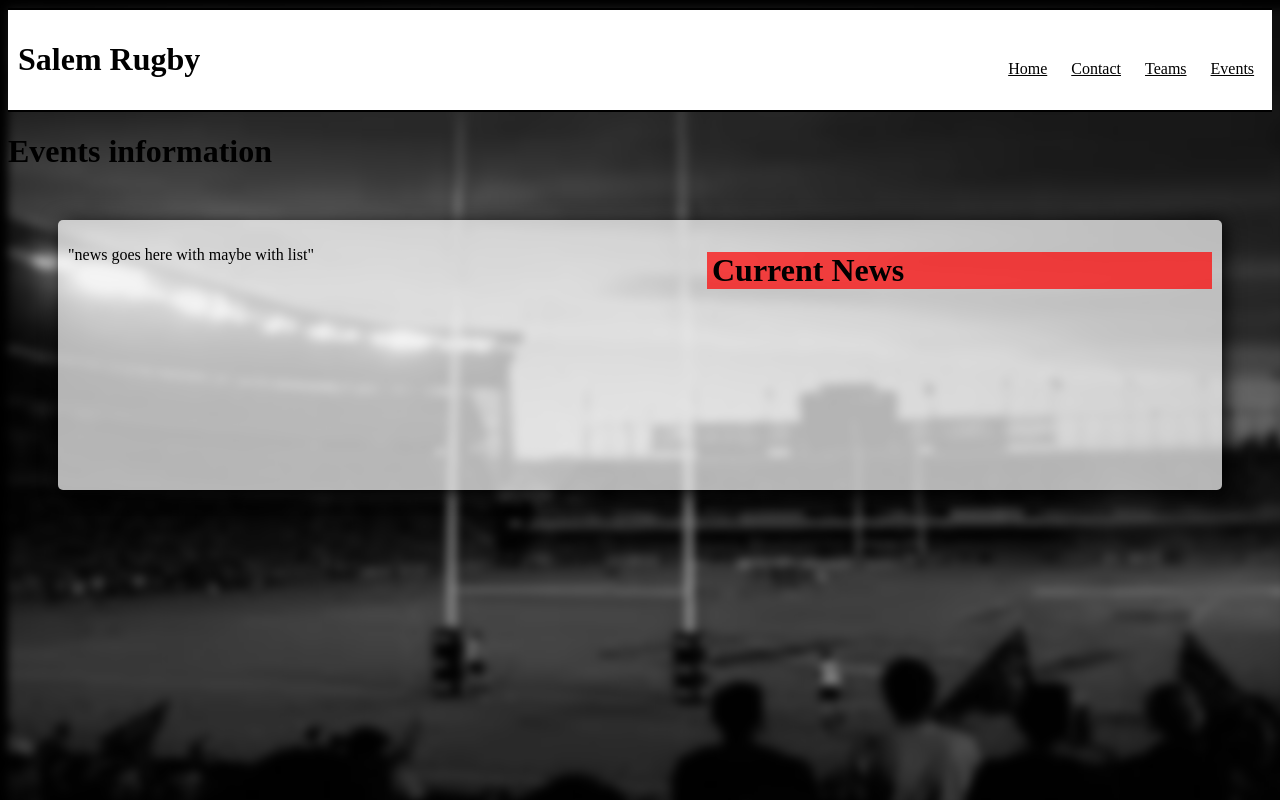
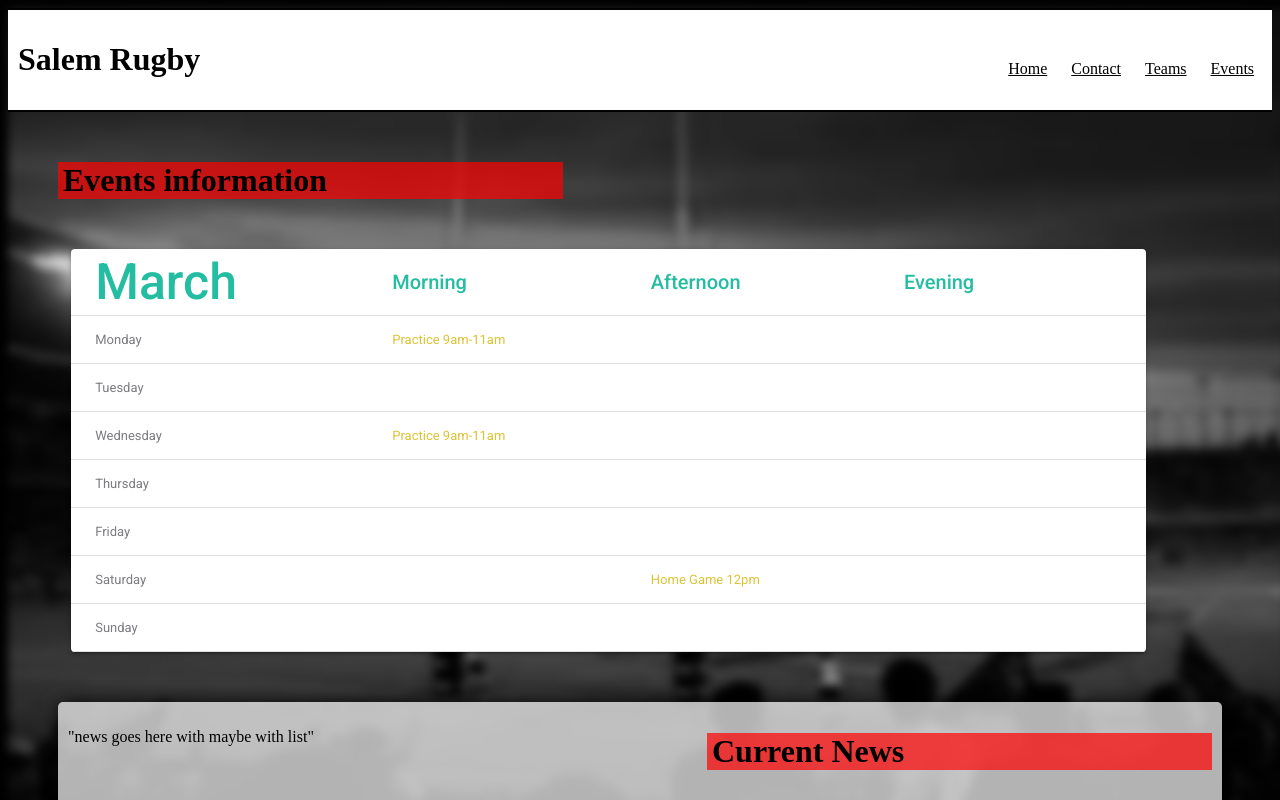
Before and after one commit to AlexGarcia2/capstone, a React app: page /#/Events in a window 1280 px wide. Shown: the top 800 px of the page. Built offline with nearby package versions, Linux system fonts and the light colour scheme.

Commit message:
add calendarBoard component and spacing and styling

```diff
--- a/src/components/Events.jsx
+++ b/src/components/Events.jsx
@@ -1,12 +1,19 @@
 import React from 'react';
 import News from'./News';
+import CalendarBoard from './CalendarBoard';
 
-
+const title={
+    margin:'50px',
+    background: 'rgba(255, 0, 0, 0.7)',
+    width:'500px',
+    paddingLeft:'5px',
+  }
 
 function Events(){
   return (
     <div>
-      <h1>Events information</h1>
+      <h1 style={title} >Events information</h1>
+      <CalendarBoard/>
       <div>
 
       </div>
```
